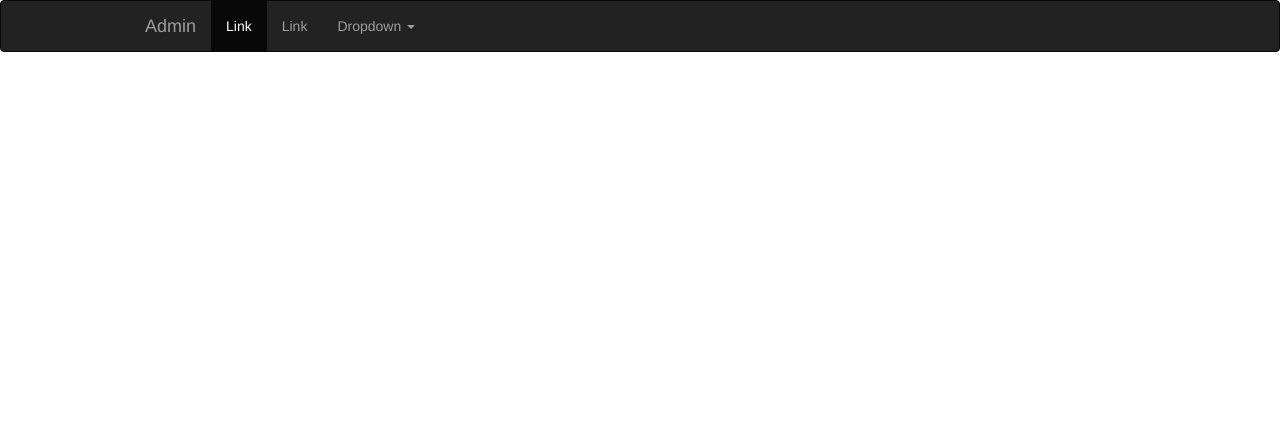
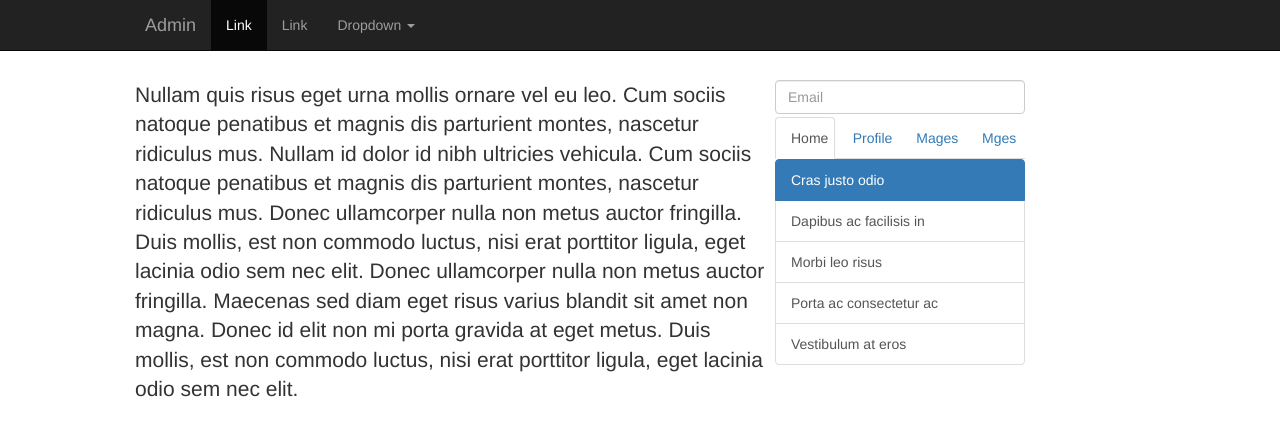
Before and after one commit to bluecat000/nuxt-blog, a Nuxt app: page /articel in a window 1280 px wide. Shown: the top 436 px of the page. Built offline with nearby package versions, Linux system fonts and the light colour scheme.

Commit message:
nuxt-router should restart nuxt

```diff
--- a/components/Act.vue
+++ b/components/Act.vue
@@ -3,10 +3,12 @@
     <div class="row">
       <div class="panel panel-default" v-for="list in 10" v-bind:key="list">
         <!-- Default panel contents -->
-        <div class="panel-heading">Panel heading</div>
-        <div class="panel-body">
-          <p>Some default panel content here. Nulla vitae elit libero, a pharetra augue. Aenean lacinia bibendum nulla sed consectetur. Aenean eu leo quam.</p>
-        </div>
+        <nuxt-link to="/articel">
+          <div class="panel-heading">Panel heading</div>
+            <div class="panel-body">
+              <p>Some default panel content here. Nulla vitae elit libero, a pharetra augue. Aenean lacinia bibendum nulla sed consectetur. Aenean eu leo quam.</p>
+            </div>
+        </nuxt-link>
       </div>
     </div>
   </div>
--- a/layouts/default.vue
+++ b/layouts/default.vue
@@ -1,7 +1,7 @@
 <template>
   <div>
     <header>
-      <nav class="navbar navbar-inverse">
+      <nav class="navbar navbar-inverse navbar-fixed-top">
         <div class="container-fluid">
           <!-- Brand and toggle get grouped for better mobile display -->
           <div class="navbar-header">
@@ -36,7 +36,10 @@
         </div><!-- /.container-fluid -->
       </nav>
     </header>
-    <nuxt/>
+    <section class="container">
+      <nuxt/>
+    <Search />
+  </section>
   </div>
 </template>
 
@@ -49,4 +52,10 @@ export default {
 .container-fluid{
   max-width: 1020px;
 }
+.container{
+  position: relative;
+  top: 80px;
+  max-width: 1040px;
+  display: -webkit-box;
+}
 </style>
--- a/nuxt.config.js
+++ b/nuxt.config.js
@@ -3,7 +3,7 @@ module.exports = {
   ** Headers of the page
   */
   head: {
-    title: 'nuxt',
+    title: 'bluecat的博客',
     meta: [
       { charset: 'utf-8' },
       { name: 'viewport', content: 'width=device-width, initial-scale=1' },
--- /dev/null
+++ b/pages/articel.vue
@@ -0,0 +1,31 @@
+<template>
+    <div class="articel">
+        <div class="art-main">
+            <p class="lead">
+                Nullam quis risus eget urna mollis ornare vel eu leo. Cum sociis natoque penatibus et magnis dis parturient montes, nascetur ridiculus mus. Nullam id dolor id nibh ultricies vehicula.
+
+                Cum sociis natoque penatibus et magnis dis parturient montes, nascetur ridiculus mus. Donec ullamcorper nulla non metus auctor fringilla. Duis mollis, est non commodo luctus, nisi erat porttitor ligula, eget lacinia odio sem nec elit. Donec ullamcorper nulla non metus auctor fringilla.
+
+                Maecenas sed diam eget risus varius blandit sit amet non magna. Donec id elit non mi porta gravida at eget metus. Duis mollis, est non commodo luctus, nisi erat porttitor ligula, eget lacinia odio sem nec elit.
+            </p>
+        </div>
+        <Search />
+    </div>
+</template>
+
+<script>
+import Search from '~/components/Search.vue'
+
+export default {
+  components: {
+    Search
+  }
+}
+</script>
+
+<style lang="scss">
+.art-main{
+    display: inline-block;
+    max-width: 640px;
+}
+</style>
--- a/pages/index.vue
+++ b/pages/index.vue
@@ -1,8 +1,8 @@
 <template>
-  <section class="container">
+  <div class="index">
     <Act />
     <Search />
-  </section>
+  </div>
 </template>
 
 <script>
@@ -18,14 +18,10 @@ export default {
 </script>
 
 <style lang="scss">
-.container{
-  max-width: 1040px;
-  display: -webkit-box;
-  >div{
-    -moz-box-flex: 1
-  }
-  .search{
-    margin-left: 3rem;
-  }
+>div{
+  -moz-box-flex: 1
+}
+.search{
+  margin-left: 3rem;
 }
 </style>
```
